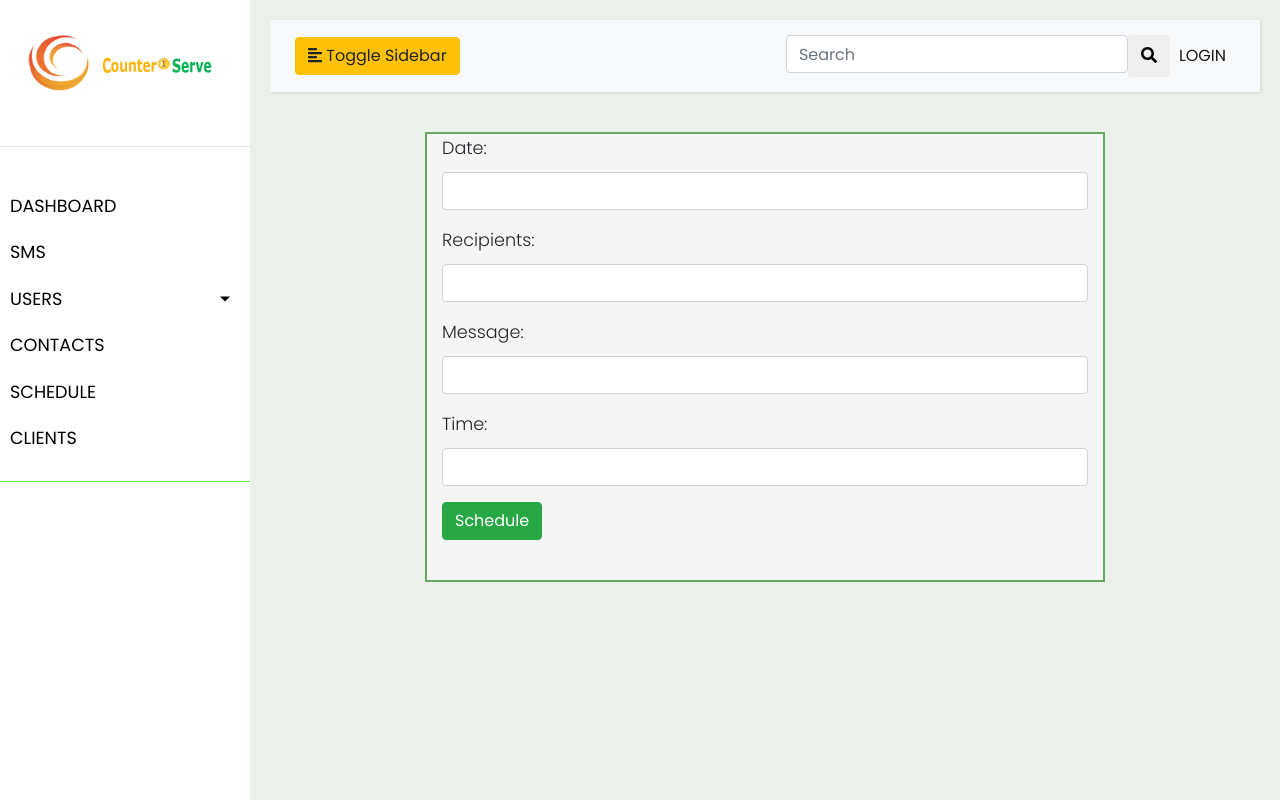
After one commit to Arisodee/COUNTER1-SMS, a Django app: page /schedule/ in a window 1280 px wide. The commit adds this page. Run offline with Django 3.2, Linux system fonts and the light colour scheme; some libraries are stand-ins or nearby versions.

Commit message:
modified schedule

```diff
--- a/counter1app/forms.py
+++ b/counter1app/forms.py
@@ -1,5 +1,5 @@
 from django import forms
-from .models import Talking, Add_user
+from .models import Talking, Add_user,Schedule
 
 from django.contrib.auth.forms import UserCreationForm
 from django.contrib.auth.models import User
@@ -44,3 +44,20 @@ class EditSupervisor(forms.ModelForm):
     class Meta:
         model = Add_user
         fields = ('full_name', 'id_number','phone_number', 'email')
+
+class SchedulingForm(forms.ModelForm):
+
+    class Meta:
+        model = Schedule
+        fields = [ 'date','recipients','message', 'time',
+
+                ]
+
+        widgets = {
+
+            'message': forms.TextInput(attrs={'class': 'form-control'}),
+            'recipients': forms.TextInput(attrs={'class': 'form-control'}),
+            'time' : forms.TextInput(attrs={'class': 'form-control'}),
+            'date' : forms.DateInput(attrs={'class' : 'form-control'}),
+
+        }
--- a/counter1app/models.py
+++ b/counter1app/models.py
@@ -2,6 +2,7 @@ from __future__ import print_function
 
 from django.db import models
 from phonenumber_field.modelfields import PhoneNumberField
+
 
 import json
 import requests
@@ -71,3 +72,42 @@ class Add_user(models.Model):
 
     def __str__(self):
         return self.full_name
+
+
+class Schedule(models.Model):
+    username = models.CharField(max_length=200, blank=True, null=True)
+    api_key = models.CharField(max_length=201, blank=True, null=True)
+    message = models.TextField(max_length=200, blank=True, null=True)
+    sender_id = models.CharField(max_length=200, blank=True, null=True)
+    date = models.DateField(max_length=200, blank=True, null=True)
+    time = models.TimeField(max_length=(23, 59, 59), blank=True, null=True)
+    recipients = models.TextField(max_length=1000, blank=True, null=True)
+
+    def _str_(self):
+        return self.username
+
+
+    def save(self, *args, **kwargs):
+
+        url = 'https://api.sandbox.africastalking.com/version1/messaging'
+
+        headers = {
+            'ApiKey': settings.API_KEY,
+            'Content-Type': 'application/x-www-form-urlencoded',
+            'Accept': 'application/json'
+        }
+
+        data = {
+            'username': 'sandbox',
+            'from': '1234',
+            'message': self.message,
+            'to': self.recipients,
+        }
+
+        def make_post_request():
+            response = requests.post(url=url, headers=headers, data=data )
+            return response
+
+        print( make_post_request().json() )
+
+        return super(Schedule, self).save(*args, **kwargs)
--- a/counter1app/templates/base.html
+++ b/counter1app/templates/base.html
@@ -1,5 +1,9 @@
 {% load bootstrap4 %}
 {% load static %}
+
+
+
+
 <!DOCTYPE html>
 <html>
 <head>
@@ -52,7 +56,7 @@
                     <a href="{% url 'user_page' %}">CONTACTS</a>
                 </li>
                 <li>
-                    <a href="#">SETTINGS</a>
+                    <a href="{% url 'schedule' %}">SCHEDULE</a>
                 </li>
                 <li>
                     <a href="#">CLIENTS</a>
--- /dev/null
+++ b/counter1app/templates/schedule.html
@@ -0,0 +1,21 @@
+{% extends 'base.html' %}
+
+
+{% block content %}
+    <div class=" send-sms-form ">
+        <div class="row">
+            <div class="col-md-2"></div>
+            <div class="col-md-8 sms-form" >
+                <div class="form-group">
+                    <form  action="" method="POST">{% csrf_token %}
+                    {{ form.as_p }}
+                    <button  class="btn btn-success" type="submit">Schedule</button><br><br>
+                    </form>
+                </div>
+            </div>
+            <div class="col-md-2"></div>
+        </div>
+
+    </div>
+
+{% endblock %}
--- /dev/null
+++ b/counter1app/templates/success_schedule.html
@@ -0,0 +1,6 @@
+{% extends 'base.html' %}
+{% block content %}
+<div class="jumbotron " style="background-color: whitesmoke; height:40vh ;"><br><br><br><br>
+    <h1 style="text-align: center;">Succesfully scheduled!</h1>
+</div>
+{% endblock %}
--- a/counter1app/urls.py
+++ b/counter1app/urls.py
@@ -21,7 +21,9 @@ urlpatterns = [
     path('',HomeView.as_view(), name='home'),
     path('sms-json/', SmsNumJsonView.as_view(), name='sms-json'),
     path('talking/', views.talking_view, name='lets_talk'),
+    path('schedule/', views.schedule_view, name='schedule'),
     path('success_report/', views.success_report, name='success_report'),
+    path('success_schedule/', views.schedule_report, name='success_schedule'),
     url('^user_page/$',views.user_page,name='user_page'),
     path('create_user/', user_views.create_user,name = 'create'),
     url(r'^editSupervisor/(\d+)', views.edit_superlist, name='editSupervisor'),
--- a/counter1app/views.py
+++ b/counter1app/views.py
@@ -2,7 +2,7 @@ from django.shortcuts import render
 from django.conf import settings
 from django.http import HttpResponse, Http404
 from django.http import HttpResponseRedirect
-from .forms import TalkingForm
+from .forms import TalkingForm,SchedulingForm
 
 import csv
 import io
@@ -33,6 +33,8 @@ from django.contrib.auth.decorators import login_required
 from .forms import Add_userForm,EditSupervisor
 from django.contrib.auth import logout
 from django.views.generic import (DetailView)
+import schedule
+import time
 
 
 
@@ -463,3 +465,36 @@ def edit_superlist(request, supervisor_id):
     else:
         form = EditSupervisor(instance=supervisor)
     return render(request, 'edit_user.html', {"form": form, "supervisor":supervisor})
+
+
+
+
+def schedule_view(request):
+
+    if request.method == 'POST':
+        form = SchedulingForm(request.POST)
+        if form.is_valid():
+            recipients = form.cleaned_data['recipients']
+            message = form.cleaned_data['message']
+            time = form.cleaned_data['time']
+            date = form.cleaned_data['date']
+            form.save()
+            schedule.every().days.at(r"{}".format(time)).do(schedule_view,request)
+
+
+            while True:
+                schedule.run_pending()
+
+
+            return HttpResponseRedirect('/success_schedule/')
+
+    else:
+        form = SchedulingForm()
+
+    context = {'form': form}
+    return render(request, "schedule.html", context)
+
+
+def schedule_report(request):
+    context = {}
+    return render(request, "success_schedule.html", context)
--- a/counter1project/settings.py
+++ b/counter1project/settings.py
@@ -46,6 +46,7 @@ INSTALLED_APPS = [
     'import_export',
     'rest_framework',
     'crispy_forms',
+    'bootstrap_datepicker_plus',
 ]
 IMPORT_EXPORT_USE_TRANSACTIONS = True
 
@@ -177,3 +178,8 @@ LOGOUT_REDIRECT_URL='login'
 # SOCIAL_AUTH_GITHUB_KEY = 'cb36fa37ce3e11fb2eb5'
 # SOCIAL_AUTH_GITHUB_SECRET = ' c3f4eecd55c8009db3ebd5b59407872fcb5770b0 '
 MEDIA_ROOT = os.path.join(BASE_DIR, 'static')
+
+
+BOOTSTRAP4 = {
+    'include_jquery': True,
+}
```
Also changed, not shown: counter1app/migrations/0003_schedule.py (added).
